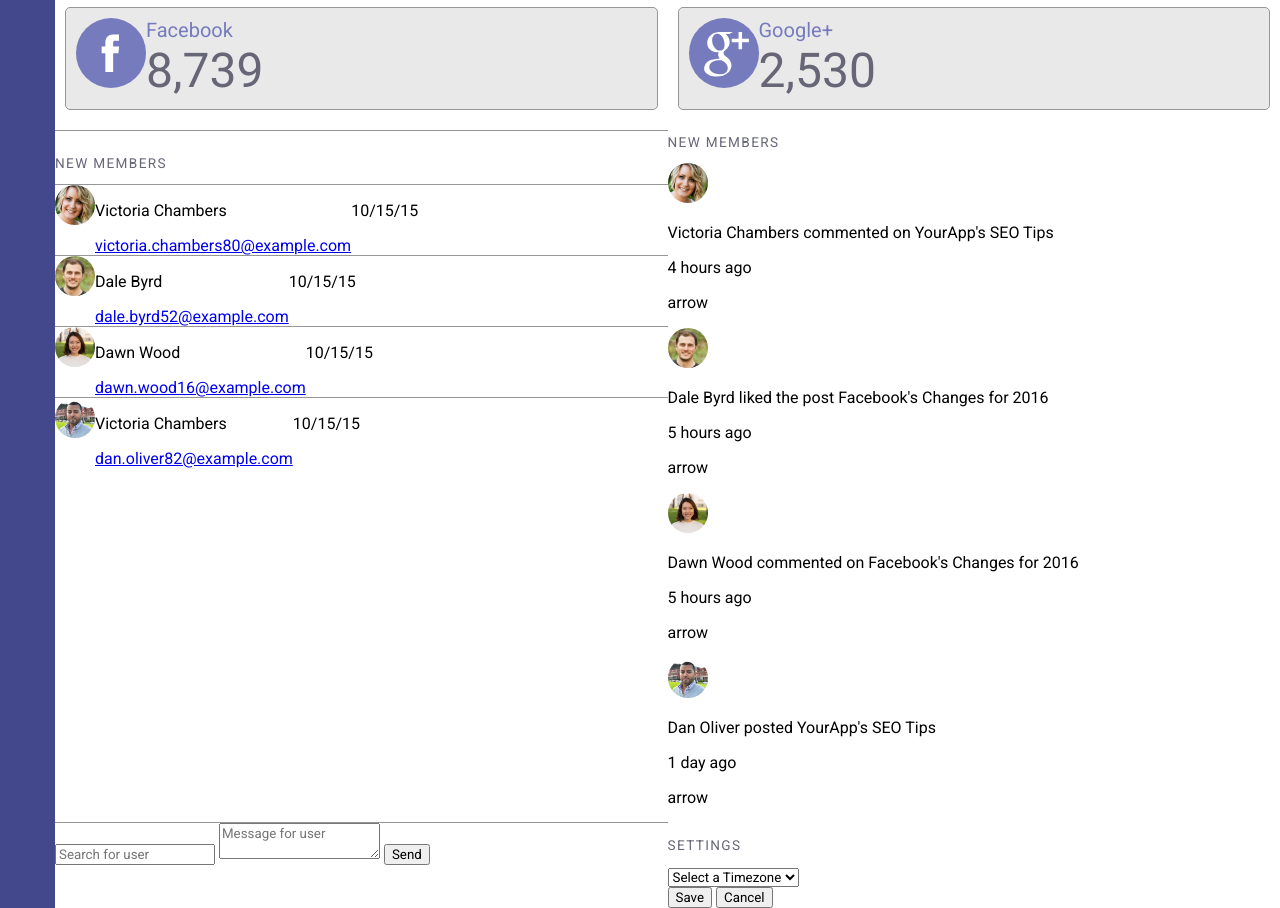
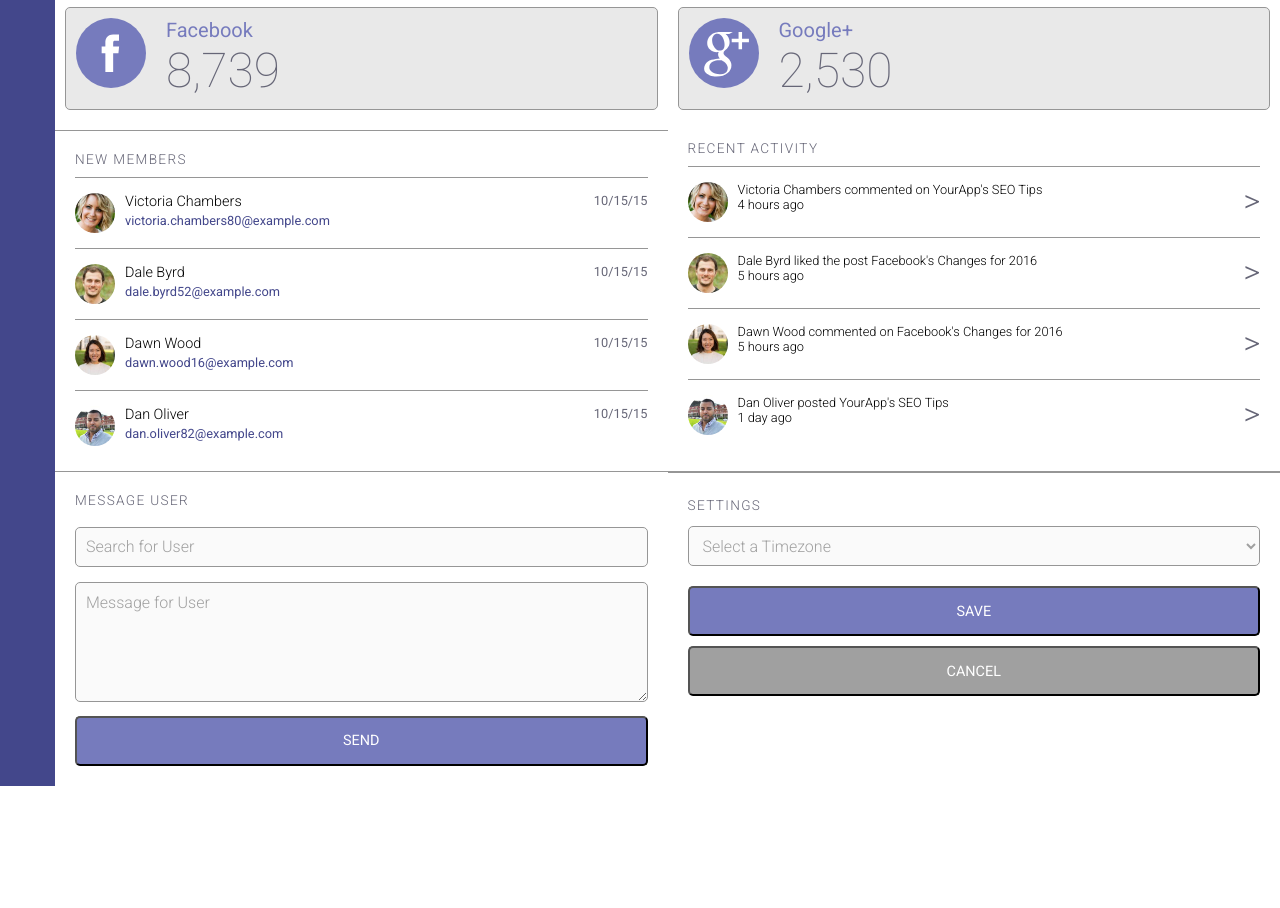
Before and after one commit to DevHare1/Techdegree-Project-7, a plain HTML site: page index.html in a window 1280 px wide. Shown: the part 1208-2116 px from the top of the page. After the commit the page ends 1994 px from the top, so only its background shows below. Drawn offline with nearby package versions, Linux system fonts and the light colour scheme.

Commit message:
New Commit

```diff
--- a/css/styles.css
+++ b/css/styles.css
@@ -14,7 +14,7 @@
 }
 
 h3 {
-  font-weight: 100;
+  font-weight: 300;
   color: #667;
   text-transform: uppercase;
   font-size: 0.85em;
@@ -110,7 +110,7 @@
   color: #9c9c9c;
   margin: 0;
   font-size: 1.25em;
-  font-weight: 400;
+  font-weight: 300;
 }
 
 .main-header-search {
@@ -207,6 +207,7 @@
   width: auto;
   background-color: #767bbd;
   border-radius: 50%;
+  margin-right: 20px;
 }
 
 .social-image path {
@@ -215,7 +216,6 @@
 
 .social-text p:nth-child(1) {
   color: #767bbd;
-  font-weight: 100;
   font-size: 1.25em;
   margin: 0;
 }
@@ -223,26 +223,171 @@
 .social-text p:nth-child(2) {
   color: #667;
   font-size: 3em;
-  font-weight: 300;
+  font-weight: 100;
   margin: 0;
 }
 
 /*---new members---*/
 .new-members {
+  padding: 20px 20px 10px 20px;
   border-top: solid 1px rgb(150, 150, 150);
   border-bottom: solid 1px rgb(150, 150, 150);
-  padding-top: 10px;
   margin-top: 10px;
+}
+
+.new-members h3 {
+  margin: 0;
+  padding-bottom: 10px;
 }
 
 .members-container {
   border-top: solid 1px rgb(150, 150, 150);
   display: flex;
+  padding-bottom: 15px;
+  padding-top: 15px;
 }
 
-.date {
-  text-align: right;
+.members-container img {
+  margin-right: 10px;
 }
+
+.members-date {
+  font-size: 0.8em;
+  color: #667;
+  margin: 0;
+  justify-content: flex-end;
+  margin-left: auto;
+}
+
+.members-container a {
+  color: #43478b;
+  text-decoration: none;
+  font-size: 0.8em;
+}
+
+.members-text p {
+  font-weight: 300;
+  font-size: 0.9em;
+  margin: 0;
+}
+
+/*---members activity---*/
+.recent-activity {
+  padding: 10px 20px 10px 20px;
+  border-bottom: solid 1px rgb(150, 150, 150);
+  margin-top: 10px;
+}
+
+.recent-activity h3 {
+  margin: 0;
+  padding-bottom: 10px;
+}
+
+.activity-container {
+  border-top: solid 1px rgb(150, 150, 150);
+  display: flex;
+  padding-bottom: 15px;
+  padding-top: 15px;
+}
+
+.activity-container img {
+  margin-right: 10px;
+}
+
+.arrow {
+  font-size: 2em;
+  font-weight: 300;
+  color: #667;
+  margin: 0;
+  justify-content: flex-end;
+  margin-left: auto;
+}
+
+.activity-text p {
+  font-weight: 300;
+  font-size: 0.8em;
+  margin: 0;
+}
+
+/*---message widget---*/
+.message {
+  margin: 20px;
+}
+
+.message-user {
+  padding-top: 0;
+  padding-bottom: 5px;
+  margin-top: 0;
+}
+
+#messageField,
+#userField {
+  background-color: rgb(250, 250, 250);
+  height: 40px;
+  width: 100%;
+  border: solid 1px rgb(150, 150, 150);
+  border-radius: 5px;
+  padding-left: 10px;
+  font-size: 1em;
+}
+
+#messageField {
+  height: 120px;
+  margin-top: 15px;
+  padding-top: 10px;
+}
+
+::placeholder {
+  color: rgb(160, 160, 160);
+  opacity: 1;
+  font-weight: 300;
+}
+
+.button-primary {
+  background-color: #767bbd;
+  width: 100%;
+  height: 50px;
+  font-size: 0.9em;
+  text-transform: uppercase;
+  color: white;
+  border-radius: 5px;
+  margin-top: 10px;
+}
+
+/*---local settings widget---*/
+.settings {
+  border-top: solid 1px rgb(150, 150, 150);
+  padding: 10px 20px 20px 20px;
+}
+
+#time-zone {
+  background-color: rgb(250, 250, 250);
+  height: 40px;
+  width: 100%;
+  border: solid 1px rgb(150, 150, 150);
+  border-radius: 5px;
+  padding-left: 10px;
+  font-size: 1em;
+}
+
+select {
+  color: rgb(160, 160, 160);
+  opacity: 1;
+  font-weight: 300;
+  margin-bottom: 10px;
+}
+
+.button-disabled {
+  background-color: rgb(160, 160, 160);
+  width: 100%;
+  height: 50px;
+  font-size: 0.9em;
+  text-transform: uppercase;
+  color: white;
+  border-radius: 5px;
+  margin-top: 10px;
+}
+
 /* media query 768px */
 @media (min-width: 768px) {
   .grid-container {
--- a/index.html
+++ b/index.html
@@ -3,7 +3,7 @@
   <head>
     <meta charset="utf-8" />
     <link
-      href="https://fonts.googleapis.com/css?family=Roboto&display=swap"
+      href="https://fonts.googleapis.com/css?family=Roboto:100,300,400,500&display=swap"
       rel="stylesheet"
     />
     <meta name="viewport" content="width=device-width, initial-scale=1.0" />
@@ -236,12 +236,12 @@
         <h3>New Members</h3>
 
         <div class="members-container">
-          <img src="images/member-1.jpg" class="profile-image" />
+          <img src="images/member-1.jpg" class="profile-image members-image" />
           <div class="members-text">
             <p>Victoria Chambers</p>
             <a href="#">victoria.chambers80@example.com</a>
           </div>
-          <p>10/15/15</p>
+          <p class="members-date">10/15/15</p>
         </div>
 
         <div class="members-container">
@@ -250,7 +250,7 @@
             <p>Dale Byrd</p>
             <a href="#">dale.byrd52@example.com</a>
           </div>
-          <p>10/15/15</p>
+          <p class="members-date">10/15/15</p>
         </div>
 
         <div class="members-container">
@@ -259,22 +259,22 @@
             <p>Dawn Wood</p>
             <a href="#">dawn.wood16@example.com</a>
           </div>
-          <p>10/15/15</p>
+          <p class="members-date">10/15/15</p>
         </div>
 
         <div class="members-container">
           <img src="images/member-4.jpg" class="profile-image" />
           <div class="members-text">
-            <p>Victoria Chambers</p>
+            <p>Dan Oliver</p>
             <a href="#">dan.oliver82@example.com</a>
           </div>
-          <p>10/15/15</p>
+          <p class="members-date">10/15/15</p>
         </div>
       </section>
 
       <!-- recent activity -->
       <section class="recent-activity">
-        <h3>New Members</h3>
+        <h3>Recent Activity</h3>
 
         <div class="activity-container">
           <img src="images/member-1.jpg" class="profile-image" />
@@ -282,7 +282,7 @@
             <p>Victoria Chambers commented on YourApp's SEO Tips</p>
             <p>4 hours ago</p>
           </div>
-          <p>arrow</p>
+          <p class="arrow">></p>
         </div>
 
         <div class="activity-container">
@@ -291,7 +291,7 @@
             <p>Dale Byrd liked the post Facebook's Changes for 2016</p>
             <p>5 hours ago</p>
           </div>
-          <p>arrow</p>
+          <p class="arrow">></p>
         </div>
 
         <div class="activity-container">
@@ -300,7 +300,7 @@
             <p>Dawn Wood commented on Facebook's Changes for 2016</p>
             <p>5 hours ago</p>
           </div>
-          <p>arrow</p>
+          <p class="arrow">></p>
         </div>
 
         <div class="activity-container">
@@ -309,21 +309,22 @@
             <p>Dan Oliver posted YourApp's SEO Tips</p>
             <p>1 day ago</p>
           </div>
-          <p>arrow</p>
+          <p class="arrow">></p>
         </div>
       </section>
 
       <!-- messaging widget -->
       <section class="message">
+        <h3 class="message-user">Message User</h3>
         <form class="widget-container">
           <input
             type="text"
-            placeholder="Search for user"
+            placeholder="Search for User"
             class="form-field"
             id="userField"
           />
           <textarea
-            placeholder="Message for user"
+            placeholder="Message for User"
             class="form-area"
             id="messageField"
           ></textarea>
```
